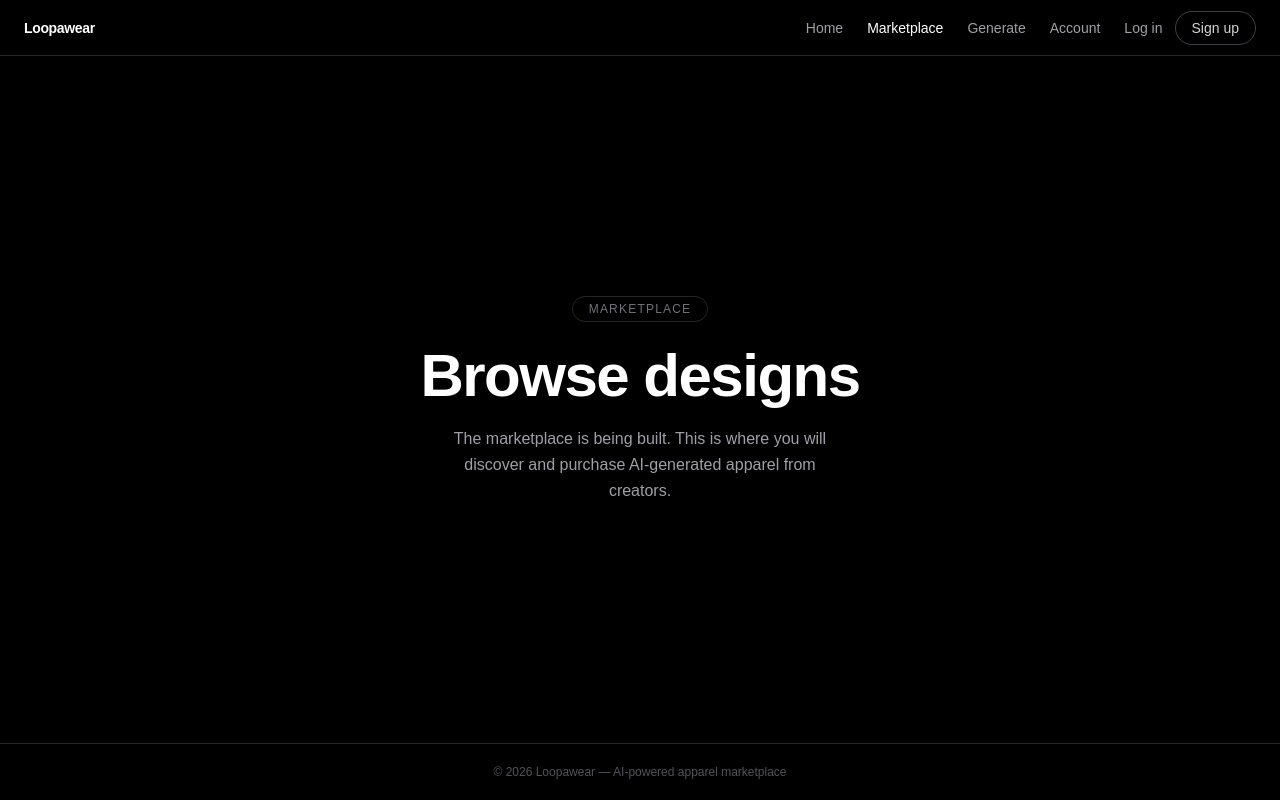
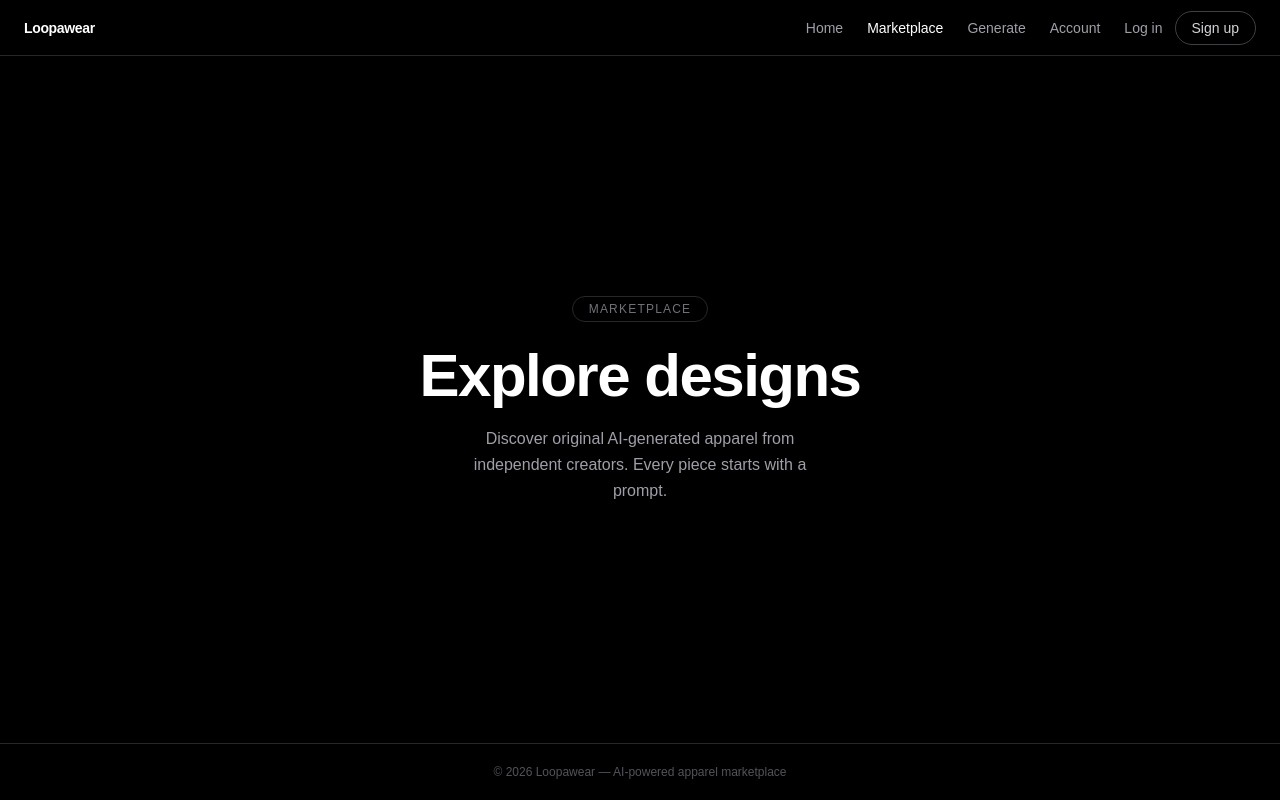
Before and after one commit to weversmat-loopa/Loopawear3, a Next.js app: page /marketplace in a window 1280 px wide. Built offline with nearby package versions, Linux system fonts and the light colour scheme.

Commit message:
refactor: extract PageIntro and refine public foundation page copy

```diff
--- a/src/app/account/page.tsx
+++ b/src/app/account/page.tsx
@@ -1,17 +1,14 @@
 import PageShell from "@/components/layout/PageShell";
+import PageIntro from "@/components/layout/PageIntro";
 
 export default function AccountPage() {
   return (
     <PageShell>
-      <span className="mb-6 rounded-full border border-zinc-800 px-4 py-1 text-xs font-medium uppercase tracking-widest text-zinc-500">
-        Account
-      </span>
-      <h1 className="text-5xl font-bold tracking-tight text-white sm:text-6xl">
-        Your account
-      </h1>
-      <p className="mt-5 max-w-sm text-base leading-relaxed text-zinc-400">
-        Your profile, designs, and settings will live here once authentication is set up.
-      </p>
+      <PageIntro
+        eyebrow="Account"
+        heading="Your account"
+        description="Manage your designs, orders, and creator profile — all in one place."
+      />
     </PageShell>
   );
 }
--- a/src/app/generate/page.tsx
+++ b/src/app/generate/page.tsx
@@ -1,18 +1,15 @@
 import Link from "next/link";
 import PageShell from "@/components/layout/PageShell";
+import PageIntro from "@/components/layout/PageIntro";
 
 export default function GeneratePage() {
   return (
     <PageShell>
-      <span className="mb-6 rounded-full border border-zinc-800 px-4 py-1 text-xs font-medium uppercase tracking-widest text-zinc-500">
-        Design studio
-      </span>
-      <h1 className="text-5xl font-bold tracking-tight text-white sm:text-6xl">
-        Create your design
-      </h1>
-      <p className="mt-5 max-w-sm text-base leading-relaxed text-zinc-400">
-        The AI design studio is being built. This is where you will generate and customize your clothing designs.
-      </p>
+      <PageIntro
+        eyebrow="Design studio"
+        heading="Create your design"
+        description="Turn a prompt into a wearable design. Describe your vision and let AI bring it to life."
+      />
       <Link
         href="/"
         className="mt-10 text-sm font-medium text-zinc-500 transition-colors hover:text-white"
--- a/src/app/marketplace/page.tsx
+++ b/src/app/marketplace/page.tsx
@@ -1,17 +1,14 @@
 import PageShell from "@/components/layout/PageShell";
+import PageIntro from "@/components/layout/PageIntro";
 
 export default function MarketplacePage() {
   return (
     <PageShell>
-      <span className="mb-6 rounded-full border border-zinc-800 px-4 py-1 text-xs font-medium uppercase tracking-widest text-zinc-500">
-        Marketplace
-      </span>
-      <h1 className="text-5xl font-bold tracking-tight text-white sm:text-6xl">
-        Browse designs
-      </h1>
-      <p className="mt-5 max-w-sm text-base leading-relaxed text-zinc-400">
-        The marketplace is being built. This is where you will discover and purchase AI-generated apparel from creators.
-      </p>
+      <PageIntro
+        eyebrow="Marketplace"
+        heading="Explore designs"
+        description="Discover original AI-generated apparel from independent creators. Every piece starts with a prompt."
+      />
     </PageShell>
   );
 }
--- /dev/null
+++ b/src/components/layout/PageIntro.tsx
@@ -0,0 +1,21 @@
+interface PageIntroProps {
+  eyebrow: string;
+  heading: string;
+  description: string;
+}
+
+export default function PageIntro({ eyebrow, heading, description }: PageIntroProps) {
+  return (
+    <>
+      <span className="mb-6 rounded-full border border-zinc-800 px-4 py-1 text-xs font-medium uppercase tracking-widest text-zinc-500">
+        {eyebrow}
+      </span>
+      <h1 className="text-5xl font-bold tracking-tight text-white sm:text-6xl">
+        {heading}
+      </h1>
+      <p className="mt-5 max-w-sm text-base leading-relaxed text-zinc-400">
+        {description}
+      </p>
+    </>
+  );
+}
```
